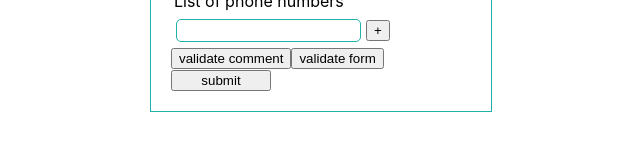
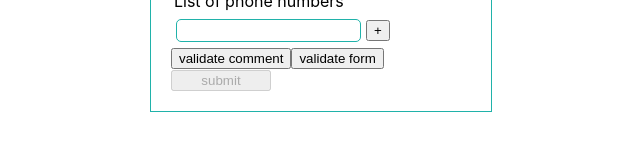
Before and after one commit to tarielTitirashvili/test_formik, a React (Create React App) app in the folder formic_app/: page / in a window 1280 px wide. Shown: the part 571-722 px from the top of the page, without its empty margins (319-959 px from the left). Built offline with nearby package versions, Linux system fonts and the light colour scheme.

Commit message:
up to 29 lesson disable submit button

```diff
--- a/formic_app/src/components/youtubeForm.js
+++ b/formic_app/src/components/youtubeForm.js
@@ -16,8 +16,10 @@
   phoneNumbers: ['',''],
   phNumbers: ['']
 };
-const onSubmit = (values) => console.log(values);
-
+const onSubmit = (values, onSubmitProps) => {
+  console.log(values);
+  onSubmitProps.setSubmitting(false)
+}
 const validationSchema = Yup.object({
   name: Yup.string().required("Required"),
   lastName: Yup.string().required("Required").min(3) ,
@@ -39,13 +41,14 @@
         initialValues={initialValues}
         validationSchema={validationSchema}
         onSubmit={onSubmit}
+        // validateOnMount
         // validateOnChange={false}
         // validateOnBlur={false}
       >
         {
           formik =>{
             console.log("formic props", formik)
-            const {validateForm, validateField, setFieldTouched, setTouched} = formik
+            const {validateForm, validateField, setFieldTouched, setTouched, isValid, dirty, isSubmitting} = formik
             return(
               <Form className="form">
                 <div>
@@ -172,7 +175,7 @@
                 >
                   validate form
                 </button>
-                <button type="submit" style={{width: "100px"}}>submit</button>
+                <button disabled={!(dirty && isValid) || isSubmitting} type="submit" style={{width: "100px"}}>submit</button>
               </Form>
             )
           }
```
